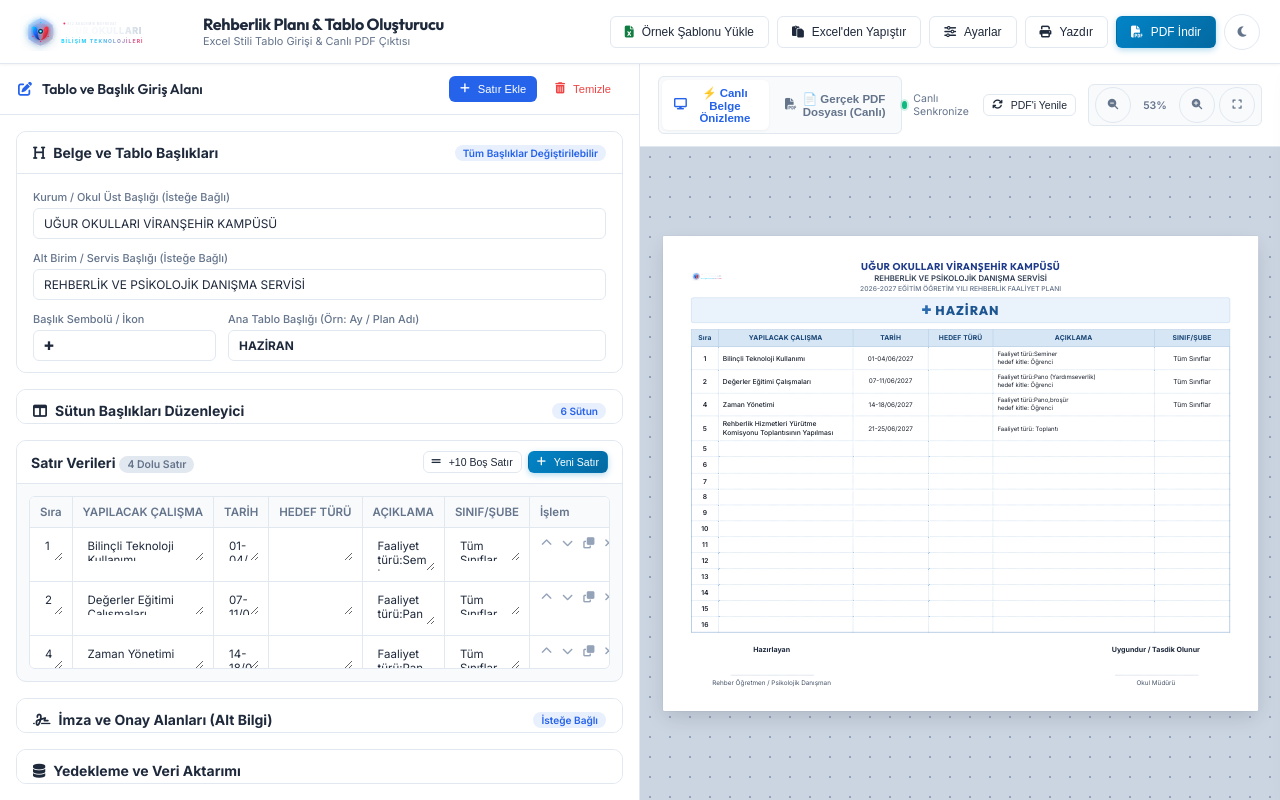
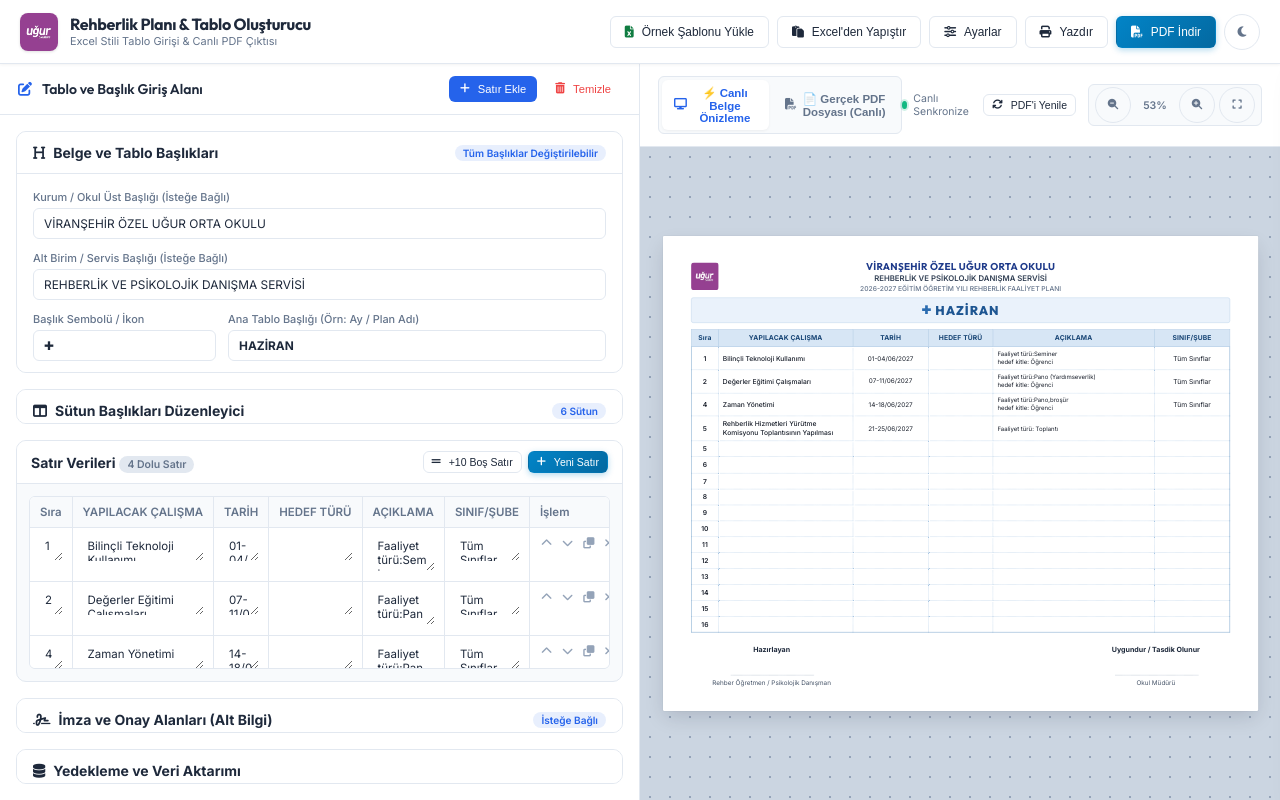
Before and after one commit to vahitkeskin/UgurRehber, a website: page index.html in a window 1280 px wide. Drawn offline with Linux system fonts and the light colour scheme.

Commit message:
feat: ugurokullariviransehirkampusu.jpg logo/favicon olarak tanımlandı ve kurum adı VİRANŞEHİR ÖZEL UĞUR ORTA OKULU olarak güncellendi

```diff
--- a/css/style.css
+++ b/css/style.css
@@ -114,8 +114,10 @@
 
 .brand-img {
   height: 38px;
-  width: auto;
-  object-fit: contain;
+  width: 38px;
+  border-radius: 8px;
+  object-fit: cover;
+  box-shadow: 0 1px 3px rgba(0, 0, 0, 0.12);
 }
 
 .brand-text {
@@ -885,9 +887,10 @@
 }
 
 .doc-logo {
-  max-height: 48px;
-  max-width: 80px;
-  object-fit: contain;
+  max-height: 52px;
+  max-width: 52px;
+  border-radius: 6px;
+  object-fit: cover;
 }
 
 .doc-institution-titles {
--- a/index.html
+++ b/index.html
@@ -7,7 +7,8 @@
   <title>Rehberlik Planı & Excel Tablo PDF Oluşturucu</title>
   <meta name="description"
     content="Tüm başlıkları, sütunları ve hücre verilerini özelleştirebileceğiniz, anlık canlı PDF önizleme ve indirme desteği sunan profesyonel plan hazırlama uygulaması.">
-  <link rel="icon" type="image/svg+xml" href="assets/favicon.svg">
+  <link rel="icon" type="image/jpeg" href="assets/ugurokullariviransehirkampusu.jpg">
+  <link rel="apple-touch-icon" href="assets/ugurokullariviransehirkampusu.jpg">
 
   <!-- Google Fonts: Inter & Outfit -->
   <link rel="preconnect" href="https://fonts.googleapis.com">
@@ -31,7 +32,7 @@
   <header class="app-header">
     <div class="header-left">
       <div class="brand-logo">
-        <img src="assets/ugur-logo.svg" alt="Uğur Logo" class="brand-img" onerror="this.style.display='none'">
+        <img src="assets/ugurokullariviransehirkampusu.jpg" alt="Uğur Logo" class="brand-img" onerror="this.style.display='none'">
         <div class="brand-text">
           <span class="brand-title">Rehberlik Planı & Tablo Oluşturucu</span>
           <span class="brand-subtitle">Excel Stili Tablo Girişi & Canlı PDF Çıktısı</span>
@@ -106,7 +107,7 @@
               <div class="form-group col-12">
                 <label for="input-institution">Kurum / Okul Üst Başlığı (İsteğe Bağlı)</label>
                 <input type="text" id="input-institution" class="form-control"
-                  placeholder="Örn: UĞUR OKULLARI VİRANŞEHİR KAMPÜSÜ" value="VİRANŞEHİR ÖZEL UĞUR ORTA">
+                  placeholder="Örn: VİRANŞEHİR ÖZEL UĞUR ORTA OKULU" value="VİRANŞEHİR ÖZEL UĞUR ORTA OKULU">
               </div>
 
               <div class="form-group col-12">
@@ -303,7 +304,7 @@
               <div class="doc-header" id="doc-header">
                 <div class="doc-header-top">
                   <div class="doc-logo-box" id="doc-logo-box">
-                    <img src="assets/ugur-logo.svg" alt="Logo" class="doc-logo" onerror="this.style.display='none'">
+                    <img src="assets/ugurokullariviransehirkampusu.jpg" alt="Logo" class="doc-logo" onerror="this.style.display='none'">
                   </div>
                   <div class="doc-institution-titles">
                     <h1 class="doc-inst-name" id="preview-institution">VİRANŞEHİR ÖZEL UĞUR ORTA OKULU</h1>
--- a/js/app.js
+++ b/js/app.js
@@ -8,7 +8,7 @@
 
   // --- Varsayılan Başlangıç Verileri (ornekexcel.jpg baz alınarak) ---
   const DEFAULT_STATE = {
-    institution: "UĞUR OKULLARI VİRANŞEHİR KAMPÜSÜ",
+    institution: "VİRANŞEHİR ÖZEL UĞUR ORTA OKULU",
     service: "REHBERLİK VE PSİKOLOJİK DANIŞMA SERVİSİ",
     mainTitle: "HAZİRAN",
     iconText: "✚",
@@ -207,7 +207,11 @@
     try {
       const stored = localStorage.getItem('ugur_rehber_state');
       if (stored) {
-        return JSON.parse(stored);
+        const parsed = JSON.parse(stored);
+        if (parsed.institution === "UĞUR OKULLARI VİRANŞEHİR KAMPÜSÜ" || parsed.institution === "VİRANŞEHİR ÖZEL UĞUR ORTA") {
+          parsed.institution = "VİRANŞEHİR ÖZEL UĞUR ORTA OKULU";
+        }
+        return parsed;
       }
     } catch (e) {
       console.warn("Kayıtlı veri yüklenirken hata oluştu:", e);
```
Also changed, not shown: README.md.
